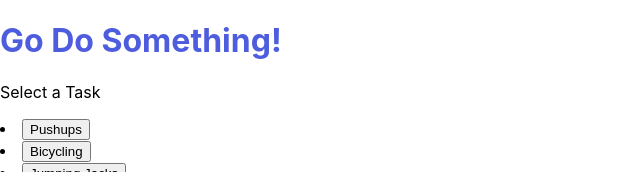
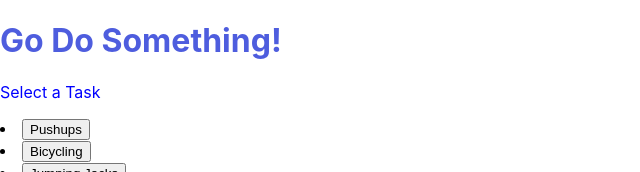
Before and after one commit to emily-foley/portfolio-1, a React (Create React App) app in the folder exercise-app/: page / in a window 1280 px wide. Shown: the top 172 px of the page, without its empty margins (0-640 px from the left). Built offline with nearby package versions, Linux system fonts and the light colour scheme.

Commit message:
March 19, 2022 9:24 PM

```diff
--- a/exercise-app/src/App.js
+++ b/exercise-app/src/App.js
@@ -39,7 +39,7 @@ render() {
     if (this.state.currentScreen === MENU) {
       screen =  <>
         <h1 class="something">Go Do Something!</h1>
-        <p>Select a Task</p>
+        <p class="select">Select a Task</p>
         {objects.map((value) => <li><button onClick ={() => this.setState({currentScreen:value.objType, exercisePicked: value})}>{value.name}</button> </li>)}
        </>
 
```
